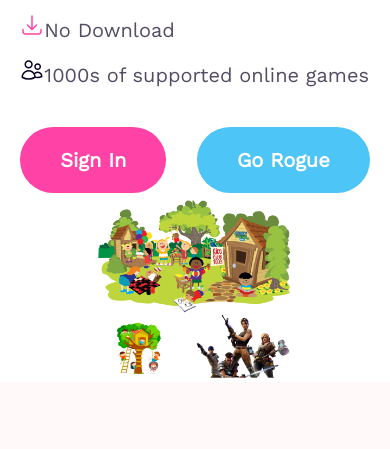
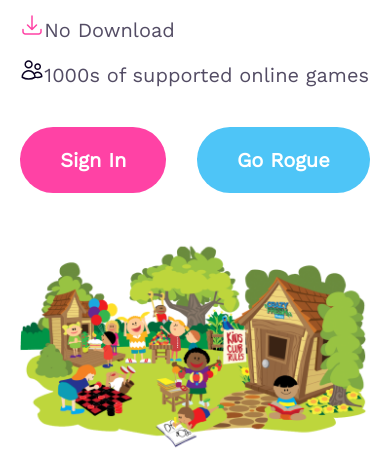
Before and after one commit to jawadarc/gamer-bangladesh-website-assignment2, a plain HTML site: page index.html in a window 390 px wide. Shown: the part 605-1054 px from the top of the page. Drawn offline with nearby package versions, Linux system fonts and the light colour scheme.

Commit message:
edited position of img

```diff
--- a/responsive.css
+++ b/responsive.css
@@ -17,10 +17,13 @@
         flex-direction: column;
         margin-top: 80px;
     }
-
+    .box-2{
+        width: 90%;
+    }
     .box-2 img {
-        /* height: 1000px; */
-        width: 100%;
+        /* height: auto; */
+        width:100%;
+        margin-top: 40px;
     }
 
 
--- a/style.css
+++ b/style.css
@@ -146,7 +146,7 @@
 
 .box-2 {
     /* height: 700px; */
-    width: 50%;
+    width: 40%;
 }
 
 .btn-1,
```
